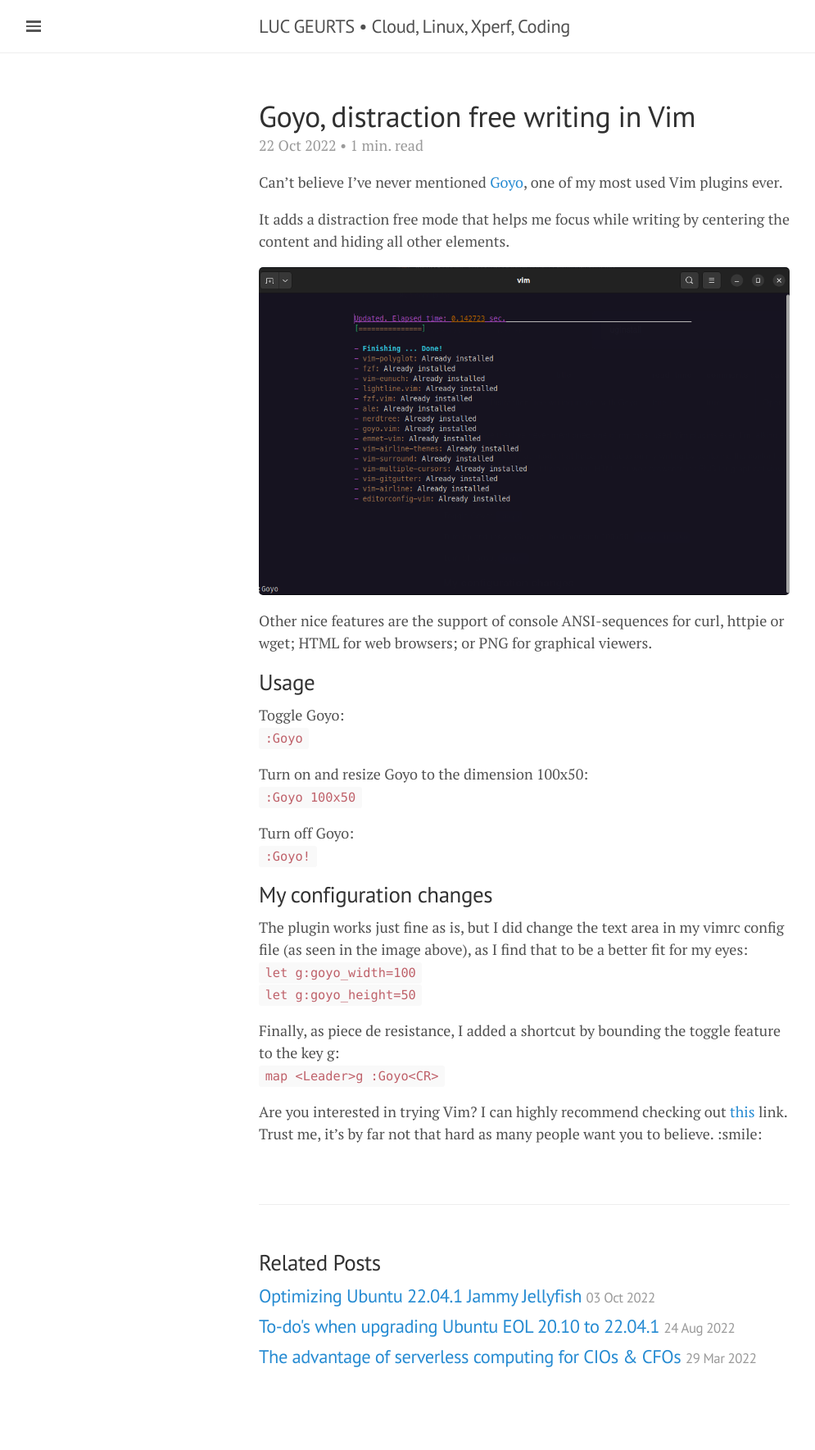
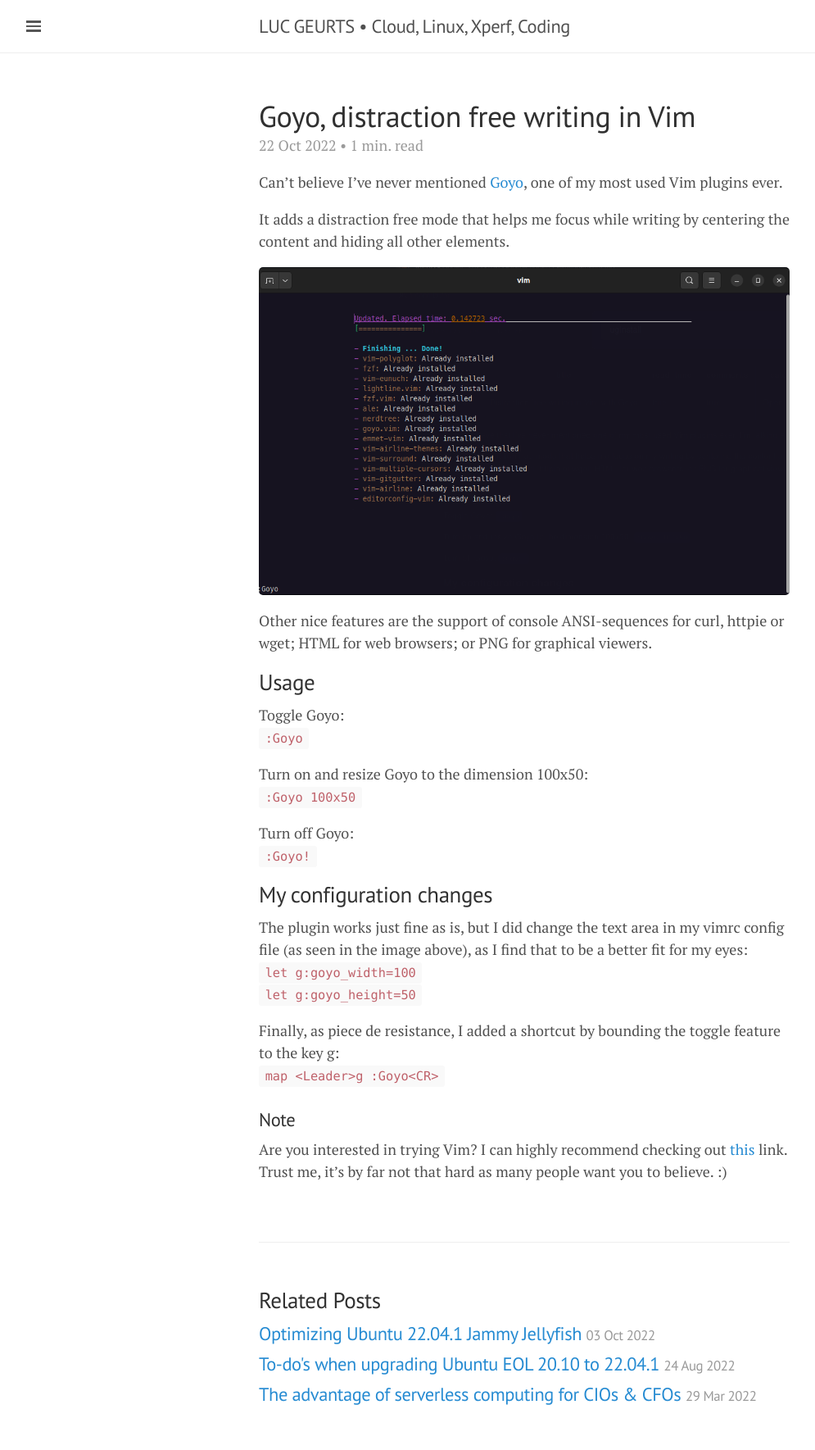
Before and after one commit to lgeurts/lgeurts.github.io, a Jekyll site: the page built from _posts/2022-10-22-distraction-free-writing-in-vim.md, in a window 1280 px wide. Shown: the whole page at 82% size, without its empty margins (0-995 px from the left). Built offline with Jekyll 4.4.1, drawn with Linux system fonts in a browser that asks for light colours; nearby versions of some CDN libraries; comment, search, counter and statistics services are not loaded; before the commit the page ends 1723 px from its top, so only the background shows below that.

Commit message:
Update 2022-10-22-distraction-free-writing-in-vim.md

```diff
--- a/_posts/2022-10-22-distraction-free-writing-in-vim.md
+++ b/_posts/2022-10-22-distraction-free-writing-in-vim.md
@@ -35,4 +35,5 @@
 Finally, as piece de resistance, I added a shortcut by bounding the toggle feature to the key g:
 <br> `map <Leader>g :Goyo<CR>`
 
-Are you interested in trying Vim? I can highly recommend checking out [this](https://danielmiessler.com/study/vim/) link. Trust me, it's by far not that hard as many people want you to believe. :smile:
+### Note
+Are you interested in trying Vim? I can highly recommend checking out [this](https://danielmiessler.com/study/vim/) link. Trust me, it's by far not that hard as many people want you to believe. :)
```
